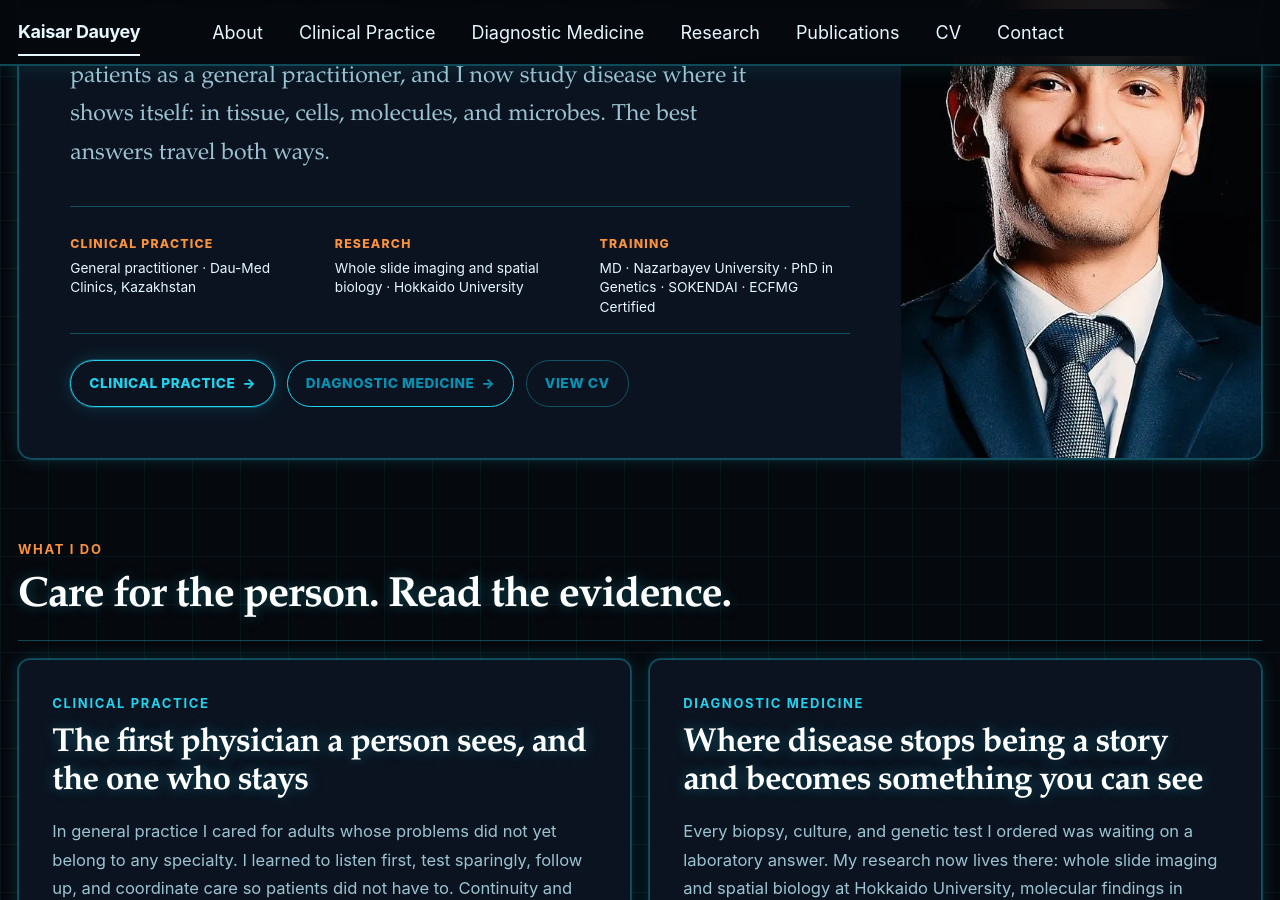
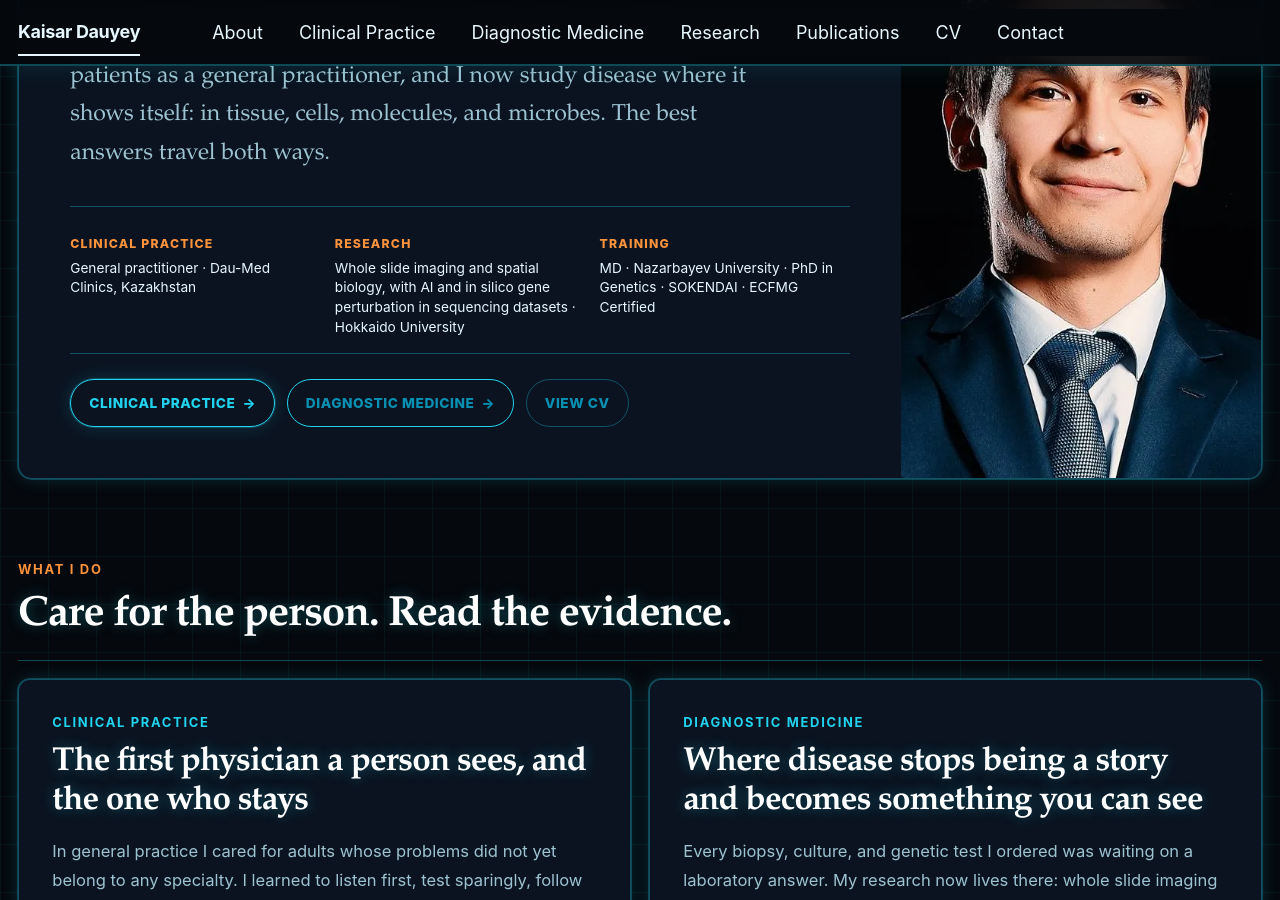
Before and after one commit to Kays3/Kays3.github.io, a Jekyll site: the page built from _pages/about.md, in a window 1280 px wide and 900 px high, scrolled down 308 px. Built offline with Jekyll 4.4.1, drawn with Linux system fonts in a browser that asks for light colours; a style sheet for code colours, icons or effects is not loaded.

Commit message:
Mention AI and in silico perturbation in the hero research line
Co-Authored-By: Claude Fable 5.1 <noreply@anthropic.com>

```diff
--- a/_pages/about.md
+++ b/_pages/about.md
@@ -17,7 +17,7 @@ redirect_from:
 
       <dl class="about-hero__affiliations" aria-label="Professional affiliations and training">
         <div><dt>Clinical practice</dt><dd>General practitioner · Dau-Med Clinics, Kazakhstan</dd></div>
-        <div><dt>Research</dt><dd>Whole slide imaging and spatial biology · Hokkaido University</dd></div>
+        <div><dt>Research</dt><dd>Whole slide imaging and spatial biology, with AI and in silico gene perturbation in sequencing datasets · Hokkaido University</dd></div>
         <div><dt>Training</dt><dd>MD · Nazarbayev University · PhD in Genetics · SOKENDAI · ECFMG Certified</dd></div>
       </dl>
 
```
